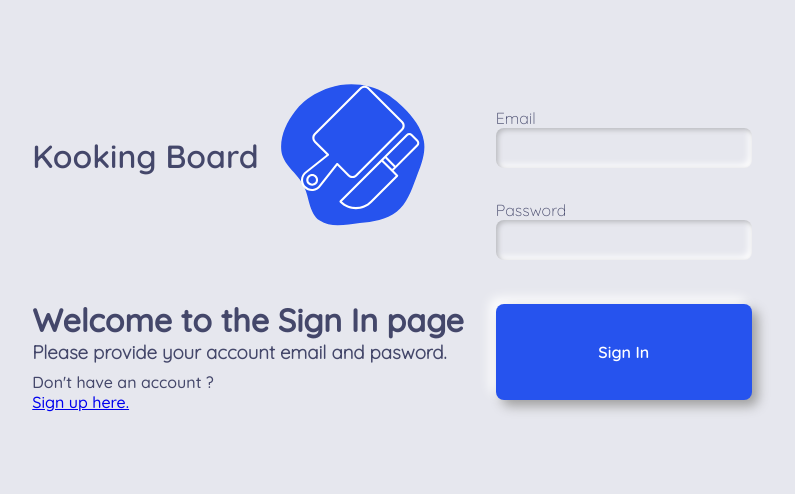
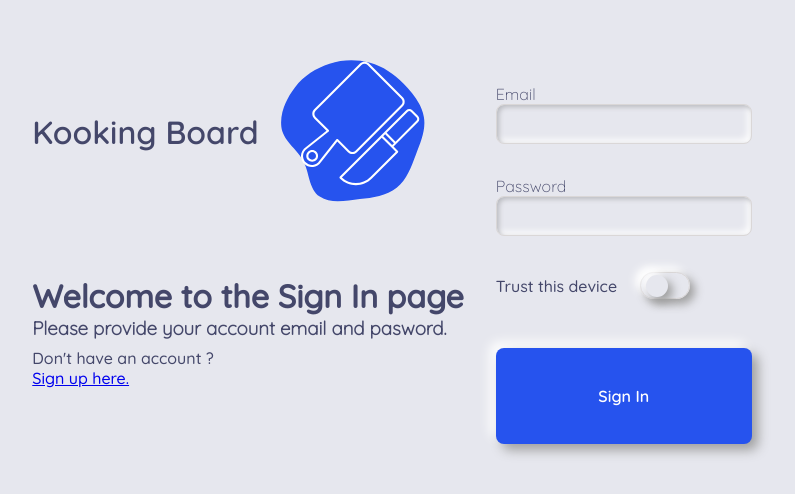
Before and after one commit to vzlatin/Kanban, a React (Vite) app in the folder fEnd/Kanban/: page /signin in a window 1280 px wide. Shown: the part 152-646 px from the top of the page, without its empty margins (232-1027 px from the left). Built offline with nearby package versions, Linux system fonts and the light colour scheme; no server answers.

Commit message:
feat: add trust this device functionality Implement a toggle on the signin page that allows the user to mark a specific device as trusted. If trusted, the persisten login functionality will work, otherwise, the user will be logged out on refresh or when the access token expires.

```diff
--- a/fEnd/Kanban/src/components/peristent-login/PeristentLogin.tsx
+++ b/fEnd/Kanban/src/components/peristent-login/PeristentLogin.tsx
@@ -1,4 +1,4 @@
-import { ReactNode, useEffect } from "react";
+import { ReactNode, useEffect, useState } from "react";
 import { useAuthStore } from "../../pages/signin/store";
 // import { ApiError } from "../../http/errors";
 // import ErrorNotification from "../error/ErrorNotification";
@@ -10,9 +10,10 @@ interface PersistentLoginProps {
 }
 
 const PersistentLogin: React.FC<PersistentLoginProps> = ({ children }) => {
+	const [loading, setLoading] = useState(true);
+
 	const refreshAccessToken = useAuthStore((state) => state.refreshAccessToken);
-	const loading = useAuthStore((state) => state.loading);
-	const setLoading = useAuthStore((state) => state.setLoading);
+	const trustDevice = useAuthStore((state) => state.trustDevice);
 
 	// const showErrorNotification = (error: ApiError) => {
 	// 	toast(<ErrorNotification error={error} />, {
@@ -27,8 +28,16 @@ const PersistentLogin: React.FC<PersistentLoginProps> = ({ children }) => {
 	// };
 
 	useEffect(() => {
-		setLoading(true);
-		!checkAuth() ? refreshAccessToken() : setLoading(false);
+		const refresh = async () => {
+			try {
+				await refreshAccessToken();
+			} catch (error) {
+				console.log(error);
+			} finally {
+				setLoading(false);
+			}
+		};
+		!checkAuth() && trustDevice ? refresh() : setLoading(false);
 	}, []);
 
 	// useEffect(() => {
@@ -37,7 +46,17 @@ const PersistentLogin: React.FC<PersistentLoginProps> = ({ children }) => {
 	// 	}
 	// }, [error]);
 
-	return <>{loading ? <p>Loading Spinner ...</p> : children}</>;
+	return (
+		<>
+			{!trustDevice ? (
+				children
+			) : loading ? (
+				<p>Loading Spinner ...</p>
+			) : (
+				children
+			)}
+		</>
+	);
 };
 
 export default PersistentLogin;
--- a/fEnd/Kanban/src/index.css
+++ b/fEnd/Kanban/src/index.css
@@ -4,6 +4,7 @@
 	--color-font: #44476a;
 	--color-background: #e6e7ee;
 	--color-accent-blue: #2653ee;
+	--color-accent-grey-light: #dad7d7;
 }
 
 * {
--- a/fEnd/Kanban/src/pages/signin/Signin.module.css
+++ b/fEnd/Kanban/src/pages/signin/Signin.module.css
@@ -83,10 +83,13 @@
 	flex-direction: column;
 	width: 80%;
 }
-.label-email {
+.label-email,
+.label-password,
+.label-trust-device {
 	font-family: "QuicksandLight", sans-serif;
 }
-.email-input {
+.email-input,
+.password-input {
 	height: 2.5rem;
 	padding: 0.4rem 0.4rem;
 	border-radius: 0.5rem;
@@ -94,6 +97,7 @@
 	appearance: none;
 	font-family: "QuicksandMedium", sans-serif;
 	background-color: #e6e7ee;
+	border: 0.063rem var(--color-accent-grey-light) solid;
 	box-shadow: inset 2px 2px 5px #b8b9be, inset -3px -3px 7px #fff;
 }
 
@@ -102,19 +106,63 @@
 	flex-direction: column;
 	width: 80%;
 }
-.label-password {
-	font-family: "QuicksandLight", sans-serif;
+
+.trust-device {
+	display: flex;
+	flex-direction: row;
+	align-items: center;
+	gap: 0.5rem;
+	width: 80%;
 }
-.password-input {
-	height: 2.5rem;
-	padding: 0.4rem 0.4rem;
-	border-radius: 0.5rem;
-	border: none;
-	appearance: none;
-	font-family: "QuicksandMedium", sans-serif;
-	background-color: #e6e7ee;
-	box-shadow: inset 2px 2px 5px #b8b9be, inset -3px -3px 7px #fff;
+
+.trust-device-input {
+	height: 0;
+	width: 0;
+	visibility: hidden;
 }
+
+.label-trust-device {
+	cursor: pointer;
+	text-indent: -9999px;
+	width: 50px;
+	height: 27px;
+	/* background: grey; */
+	display: block;
+	border-radius: 100px;
+	position: relative;
+	border: 0.063rem var(--color-accent-grey-light) solid;
+	box-shadow: 5px 5px 10px #9f9f9f, -5px -5px 10px #ffffff;
+}
+
+.label-trust-device:after {
+	content: "";
+	position: absolute;
+	top: 2px;
+	left: 5px;
+	width: 22px;
+	height: 22px;
+	/* background: #fff; */
+	box-shadow: 5px 5px 10px #9f9f9f, -5px -5px 10px #ffffff;
+	border-radius: 90px;
+	transition: 0.3s;
+}
+
+.trust-device-input:checked + .label-trust-device {
+	border: 0.05rem solid #2653ee;
+}
+/* .label-trust-device:checked {
+	background: #2653ee;
+} */
+
+.trust-device-input:checked + .label-trust-device:after {
+	left: calc(100% - 5px);
+	transform: translateX(-100%);
+}
+
+.label-trust-device:active:after {
+	width: 30px;
+}
+
 .email-input:focus,
 .password-input:focus {
 	border: 0.05rem solid #2653ee;
--- a/fEnd/Kanban/src/pages/signin/Signin.tsx
+++ b/fEnd/Kanban/src/pages/signin/Signin.tsx
@@ -9,27 +9,15 @@ import { renderErrorToast } from "../../utils/toasts";
 const Signin = () => {
 	const [email, setEmail] = useState("");
 	const [password, setPassword] = useState("");
+	const [loading, setLoading] = useState(false);
 
 	const signin = useAuthStore((state) => state.signin);
 	const error = useAuthStore((state) => state.error);
-	const loading = useAuthStore((state) => state.loading);
-	const setLoading = useAuthStore((state) => state.setLoading);
+	const trustDevice = useAuthStore((state) => state.trustDevice);
+	const setTrustDevice = useAuthStore((state) => state.setTrustDevice);
 
 	const navigate = useNavigate();
 	const location = useLocation();
-
-	const signinHandler = async (e: React.MouseEvent<HTMLButtonElement>) => {
-		setLoading(true);
-		//Validate the input or whatever
-		e.preventDefault();
-
-		await signin(email, password);
-
-		if (checkAuth()) {
-			const redirectTo = location.state?.from?.pathname || "/";
-			navigate(redirectTo, { replace: true });
-		}
-	};
 
 	useEffect(() => {
 		if (error) {
@@ -97,6 +85,22 @@ const Signin = () => {
 									}}
 								/>
 							</div>
+							<div className={styles["trust-device"]}>
+								<p>Trust this device</p>
+								<input
+									type="checkbox"
+									id="signin-trust-device"
+									className={styles["trust-device-input"]}
+									checked={trustDevice}
+									onChange={(e) => {
+										setTrustDevice(e.target.checked);
+									}}
+								/>
+								<label
+									htmlFor="signin-trust-device"
+									className={styles["label-trust-device"]}
+								></label>
+							</div>
 							<button
 								className={styles["signup-button"]}
 								onClick={signinHandler}
@@ -109,6 +113,20 @@ const Signin = () => {
 			)}
 		</>
 	);
+
+	async function signinHandler(e: React.MouseEvent<HTMLButtonElement>) {
+		setLoading(true);
+		//Validate the input or whatever
+		e.preventDefault();
+
+		await signin(email, password);
+		setLoading(false);
+
+		if (checkAuth()) {
+			const redirectTo = location.state?.from?.pathname || "/";
+			navigate(redirectTo, { replace: true });
+		}
+	}
 };
 
 export default Signin;
--- a/fEnd/Kanban/src/pages/signin/store.ts
+++ b/fEnd/Kanban/src/pages/signin/store.ts
@@ -15,7 +15,7 @@ const initialState = {
 	},
 	isAuthenticated: false,
 	error: null,
-	loading: false,
+	trustDevice: JSON.parse(localStorage.getItem("trustDevice") || "false"),
 	accessToken: "",
 };
 
@@ -32,7 +32,6 @@ export const useAuthStore = create<AuthStore>((set) => ({
 				isAuthenticated: true,
 				error: null,
 				accessToken,
-				loading: false,
 			}));
 		} catch (e) {
 			if (e instanceof ApiError) set({ error: e });
@@ -59,7 +58,6 @@ export const useAuthStore = create<AuthStore>((set) => ({
 					accessToken,
 					isAuthenticated: true,
 					error: null,
-					loading: false,
 				};
 			});
 		} catch (e) {
@@ -71,7 +69,6 @@ export const useAuthStore = create<AuthStore>((set) => ({
 						"Unknown Error",
 						0
 					),
-					loading: false,
 				});
 		}
 	},
@@ -86,7 +83,6 @@ export const useAuthStore = create<AuthStore>((set) => ({
 				isAuthenticated: true,
 				accessToken,
 				error: null,
-				loading: false,
 			}));
 		} catch (e) {
 			if (e instanceof ApiError) set({ error: e });
@@ -97,11 +93,11 @@ export const useAuthStore = create<AuthStore>((set) => ({
 						"Unknown Error",
 						0
 					),
-					loading: false,
 				});
 		}
 	},
-	setLoading: (val) => {
-		set({ loading: val });
+	setTrustDevice: (val) => {
+		localStorage.setItem("trustDevice", JSON.stringify(val));
+		set({ trustDevice: val });
 	},
 }));
--- a/fEnd/Kanban/src/pages/signin/types.ts
+++ b/fEnd/Kanban/src/pages/signin/types.ts
@@ -7,9 +7,9 @@ export interface AuthStore {
 	accessToken: string;
 	isAuthenticated: boolean;
 	error: ApiError | null;
-	loading: boolean;
+	trustDevice: boolean;
 	signin: (email: string, password: string) => Promise<void>;
 	signup: (credentials: Credentials) => Promise<void>;
+	setTrustDevice: (val: boolean) => void;
 	refreshAccessToken: () => Promise<void>;
-	setLoading: (val: boolean) => void;
 }
--- a/fEnd/Kanban/src/pages/signup/Signup.tsx
+++ b/fEnd/Kanban/src/pages/signup/Signup.tsx
@@ -8,18 +8,18 @@ import { useAuthStore } from "../signin/store";
 import { renderErrorToast, renderInfoToast } from "../../utils/toasts";
 import { UserRole } from "../../interfaces/data-interfaces";
 import { checkAuth } from "../../services/user.service";
-import { useEffect } from "react";
+import { useEffect, useState } from "react";
 import ErrorNotification from "../../components/error/ErrorNotification";
 
 const Signup = () => {
+	const [loading, setLoading] = useState(false);
+
 	const columns = useSignupStore((state) => state.columns);
 	const moveTask = useSignupStore((state) => state.moveTask);
 	const tasks = useSignupStore((state) => state.tasks);
 
 	const signup = useAuthStore((state) => state.signup);
 	const error = useAuthStore((state) => state.error);
-	const loading = useAuthStore((state) => state.loading);
-	const setLoading = useAuthStore((state) => state.setLoading);
 
 	const location = useLocation();
 	const navigate = useNavigate();
@@ -80,12 +80,11 @@ const Signup = () => {
 	);
 
 	async function signupHandler() {
-		// setLoading(true);
+		setLoading(true);
 		// This value is hardcoded so, we can guarantee that this can't be undefined
 		const done = columns.find((column) => column.id === "done")!;
 		if (done.taskIds.length < 4) {
 			renderInfoToast('Please drag all tasks to the "Done" column');
-			renderErrorToast("Some Error Message");
 			return;
 		}
 
@@ -119,6 +118,7 @@ const Signup = () => {
 		);
 
 		await signup(credentials);
+		setLoading(false);
 		if (checkAuth()) {
 			const redirectTo = location.state?.from?.pathname || "/";
 			navigate(redirectTo, { replace: true });
--- a/fEnd/Kanban/src/utils/auth.guards.tsx
+++ b/fEnd/Kanban/src/utils/auth.guards.tsx
@@ -1,24 +1,5 @@
-// import { Navigate } from "react-router-dom";
-// import { checkAuth } from "../services/user.service";
-// import { ReactNode } from "react";
-
-// interface ProtectedRoutesProps {
-// 	children: ReactNode;
-// }
-
-// const AuthProtectedRoute: React.FC<ProtectedRoutesProps> = ({ children }) => {
-// 	const isAuthenticated = checkAuth();
-
-// 	if (!isAuthenticated) {
-// 		return <Navigate to={"/signin"} replace />;
-// 	}
-
-// 	return <>{children}</>;
-// };
-
-// export default AuthProtectedRoute;
 import { Navigate } from "react-router-dom";
-import { useAuthStore } from "../pages/signin/store"; // Assuming the store is located here
+import { useAuthStore } from "../pages/signin/store";
 import { useState, useEffect } from "react";
 
 interface ProtectedRoutesProps {
@@ -29,19 +10,16 @@ const AuthProtectedRoute: React.FC<ProtectedRoutesProps> = ({ children }) => {
 	const isAuthenticated = useAuthStore((state) => state.isAuthenticated);
 	const [loading, setLoading] = useState(true);
 
-	// Wait until authentication state is resolved or loading is complete
 	useEffect(() => {
 		if (isAuthenticated !== undefined) {
-			setLoading(false); // Once the authentication status is determined, stop loading
+			setLoading(false);
 		}
 	}, [isAuthenticated]);
 
-	// While loading, don't render anything
 	if (loading) {
-		return <div>Loading...</div>; // Or your loading spinner
+		return <div>Loading...</div>;
 	}
 
-	// Redirect to sign-in page if not authenticated
 	if (!isAuthenticated) {
 		return <Navigate to="/signin" replace />;
 	}
```
